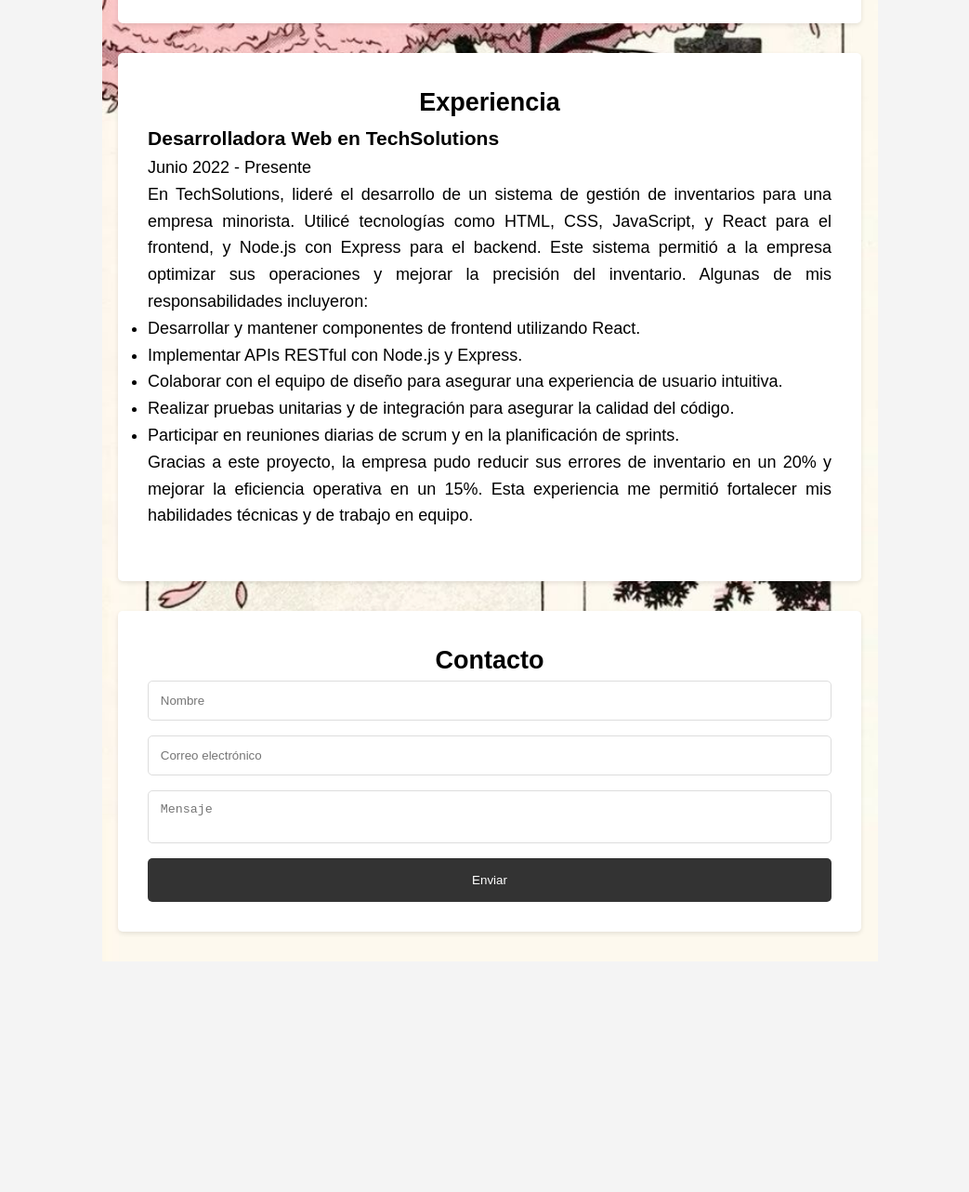
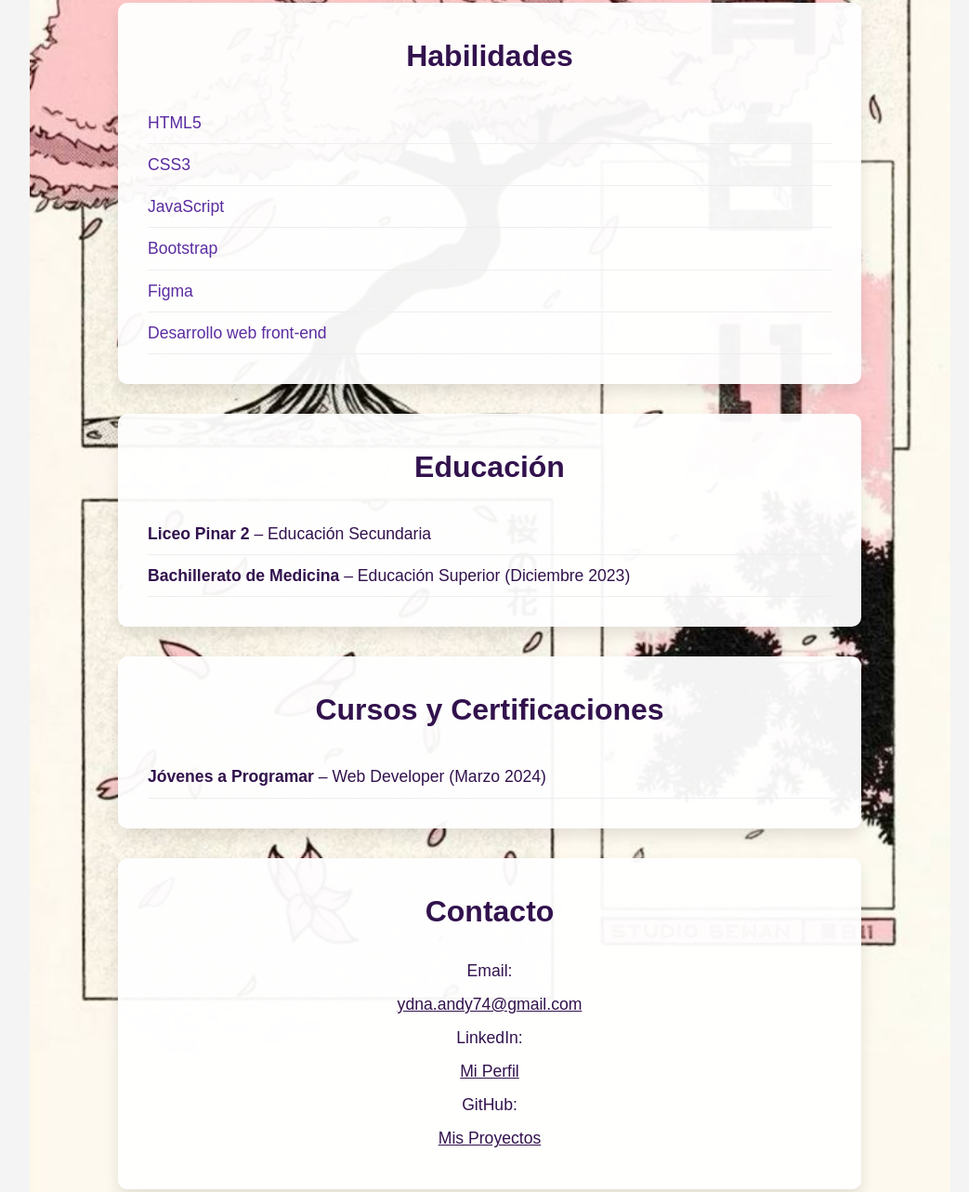
Before and after one commit to Leti89/Repositorio-Portafolio, a plain HTML site: page index.html in a window 1280 px wide. Shown: the part 450-1732 px from the top of the page at 93% size, without its empty margins (113-1156 px from the left). Before the commit the page ends 1484 px from the top, so only its background shows below. Drawn offline with Linux system fonts and the light colour scheme.

Commit message:
Actualizacion

```diff
--- a/estilos.css
+++ b/estilos.css
@@ -40,7 +40,7 @@
     }
 
     #Yo,
-    #Experiencia,
+    #Habilidades,
     #Contacto {
       max-width: 100%;
       margin: 1rem;
@@ -86,73 +86,85 @@
     background-color: #ebcef8;
   }
 
-  /* Sección Sobre Mi */
-  #Yo,
-  #Experiencia,
-  #Contacto {
-    background: #fff;
+nav a.nav-link:hover {
+    background-color: #d8aefc;
+    color: #32124d;
+    transition: all 0.3s ease;
+}
+
+/* Secciones como tarjetas */
+section {
+    background: rgba(255, 255, 255, 0.95);
     padding: 2rem;
     margin: 2rem auto;
     width: 90%;
     max-width: 800px;
-    border-radius: 5px;
-    box-shadow: 0 2px 5px rgba(0, 0, 0, 0.1);
+    border-radius: 10px;
+    box-shadow: 0 8px 15px rgba(0, 0, 0, 0.1);
+    transition: transform 0.3s ease, box-shadow 0.3s ease;
 }
 
-  #Yo h2,
-  #Experiencia h2,
-  #Contacto h2 {
-    text-align: center;
-    margin-top: 0;
+section:hover {
+    transform: translateY(-5px);
+    box-shadow: 0 12px 20px rgba(0, 0, 0, 0.15);
 }
 
-  #Yo p,
-  #Experiencia p {
-    text-align: justify;
+/* Títulos de sección */
+section h2 {
+    text-align: center;
+    margin-bottom: 1.5rem;
+    color: #32124d;
+    font-size: 2rem;
 }
 
-  /* Estilo de experiencia */
-  .experiencia-item {
-    margin-bottom: 1.5rem;
+/* Listas */
+ul {
+    list-style: none;
+    padding-left: 0;
 }
 
-  .experiencia-item p {
-    text-align: justify;
+ul li {
+    padding: 0.5rem 0;
+    font-size: 1.1rem;
+    border-bottom: 1px solid #eee;
 }
 
-  /* Formulario de contacto */
-  #Contacto form {
-    display: flex;
-    flex-direction: column;
-    align-items: flex-start;
+/* Habilidades, educación y cursos */
+#Habilidades ul li {
+    color: #5a2ca0;
 }
 
-  #Contacto form input,
-  #Contacto form textarea {
-    padding: 0.8rem;
-    margin-bottom: 1rem;
-    border: 1px solid #ddd;
-    border-radius: 5px;
-    width: 100%;
-    resize: none;
+#Educacion ul li,
+#Cursos ul li {
+    color: #32124d;
 }
 
-  #Contacto form button {
-    padding: 1rem;
-    border: none;
-    background-color: #333;
-    color: #fff;
-    border-radius: 5px;
-    cursor: pointer;
-    transition: background-color 0.3s;
-    width: 100%;
+/* Contacto */
+#Contacto p, #Contacto a {
+    display: block;
+    text-align: center;
+    margin: 0.5rem 0;
+    font-size: 1.1rem;
+    color: #32124d;
 }
 
-  #Contacto form button:hover {
-    background-color: #575757;
+#Contacto a:hover {
+    color: #d2abdb;
+    text-decoration: underline;
 }
 
-  img {
-    max-width: 100%;
-    height: auto;
+/* Responsive */
+@media (max-width: 767px) {
+    section {
+        padding: 1.5rem;
+        margin: 1rem;
     }
+
+    section h2 {
+        font-size: 1.5rem;
+    }
+
+    ul li {
+        font-size: 1rem;
+    }
+}
--- a/index.html
+++ b/index.html
@@ -3,7 +3,7 @@
   <head>
     <meta charset="UTF-8" />
     <meta name="viewport" content="width=device-width, initial-scale=1.0" />
-    <title>Mi primer protafolio</title>
+    <title>Mi Portafolio</title>
     <link rel="stylesheet" href="estilos.css" />
   </head>
   <body>
@@ -13,55 +13,57 @@
       </a>
       <nav>
         <a href="#Yo" class="nav-link">Sobre Mi</a>
-        <a href="#Experiencia" class="nav-link">Experiencias</a>
+        <a href="#Habilidades" class="nav-link">Habilidades</a>
+        <a href="#Educacion" class="nav-link">Educación</a>
+        <a href="#Cursos" class="nav-link">Cursos</a>
         <a href="#Contacto" class="nav-link">Contacto</a>
       </nav>
     </header>
 
+    <!-- Sección Sobre Mi -->
     <section id="Yo">
-      <h2>Sobre mi</h2>
+      <h2>Sobre mí</h2>
       <p>
-        Soy desarrolladora web con experiencia en la creación de sitios web y
-        aplicaciones responsivas. Domino HTML, CSS y JavaScript, y tengo
-        conocimientos en frameworks como React. También tengo experiencia en el
-        desarrollo de backend con Node.js y en el manejo de bases de datos como
-        MySQL. He trabajado en varios proyectos, desde páginas personales hasta
-        plataformas más complejas. Me gusta aprender nuevas tecnologías y
-        mejorar mis habilidades constantemente. Estoy comprometida con la
-        calidad del trabajo y disfruto resolviendo problemas técnicos.
+        Soy una diseñadora web apasionada, orientada a la resolución de problemas y con excelentes habilidades de comunicación. Disfruto trabajar en proyectos que combinan creatividad y funcionalidad, asegurando que todo se desarrolle de manera eficiente. Me encanta aprender nuevas tecnologías y mejorar constantemente mis habilidades.
       </p>
     </section>
-    <section id="Experiencia">
-      <h2>Experiencia</h2>
-      <div class="experiencia-item">
-        <h3>Desarrolladora Web en TechSolutions</h3>
-        <!---nada de esto es verdad por cierto pero como no tengo experiencia tenia que pedir a ayuda a mi querido chatgpt--->
-        <p>Junio 2022 - Presente</p>
-        <p>
-            En TechSolutions, lideré el desarrollo de un sistema de gestión de inventarios para una empresa minorista. Utilicé tecnologías como HTML, CSS, JavaScript, y React para el frontend, y Node.js con Express para el backend. Este sistema permitió a la empresa optimizar sus operaciones y mejorar la precisión del inventario.
 
-            Algunas de mis responsabilidades incluyeron:
-        </p>
-        <ul>
-            <li>Desarrollar y mantener componentes de frontend utilizando React.</li>
-            <li>Implementar APIs RESTful con Node.js y Express.</li>
-            <li>Colaborar con el equipo de diseño para asegurar una experiencia de usuario intuitiva.</li>
-            <li>Realizar pruebas unitarias y de integración para asegurar la calidad del código.</li>
-            <li>Participar en reuniones diarias de scrum y en la planificación de sprints.</li>
-        </ul>
-        <p>
-            Gracias a este proyecto, la empresa pudo reducir sus errores de inventario en un 20% y mejorar la eficiencia operativa en un 15%. Esta experiencia me permitió fortalecer mis habilidades técnicas y de trabajo en equipo.
-        </p>
-      </div>
+    <!-- Sección Habilidades -->
+    <section id="Habilidades">
+      <h2>Habilidades</h2>
+      <ul>
+        <li>HTML5</li>
+        <li>CSS3</li>
+        <li>JavaScript</li>
+        <li>Bootstrap</li>
+        <li>Figma</li>
+        <li>Desarrollo web front-end</li>
+      </ul>
     </section>
+
+    <!-- Sección Educación -->
+    <section id="Educacion">
+      <h2>Educación</h2>
+      <ul>
+        <li><strong>Liceo Pinar 2</strong> – Educación Secundaria</li>
+        <li><strong> Bachillerato de Medicina</strong> – Educación Superior (Diciembre 2023)</li>
+      </ul>
+    </section>
+
+    <!-- Sección Cursos -->
+    <section id="Cursos">
+      <h2>Cursos y Certificaciones</h2>
+      <ul>
+        <li><strong>Jóvenes a Programar</strong> – Web Developer (Marzo 2024)</li>
+      </ul>
+    </section>
+
+    <!-- Sección Contacto -->
     <section id="Contacto">
       <h2>Contacto</h2>
-      <form>
-        <input type="text" placeholder="Nombre" required />
-        <input type="email" placeholder="Correo electrónico" required />
-        <textarea placeholder="Mensaje" required></textarea>
-        <button type="submit">Enviar</button>
-      </form>
+      <p>Email: <a href="mailto:ydna.andy74@gmail.com">ydna.andy74@gmail.com</a></p>
+      <p>LinkedIn: <a href="https://www.linkedin.com/in/leticia-tamagno-7ba555330/">Mi Perfil</a></p>
+      <p>GitHub: <a href="https://github.com/Leti89">Mis Proyectos</a></p>
     </section>
   </body>
 </html>
```
Lines whose indentation alone changed are shown as unchanged.
